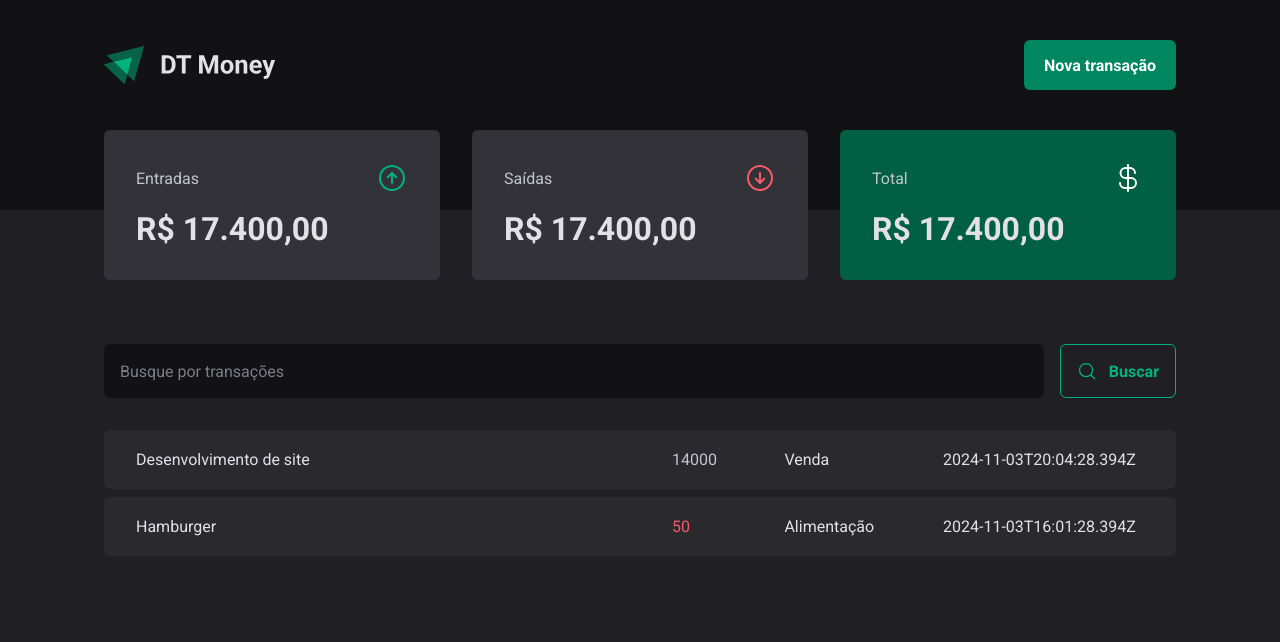
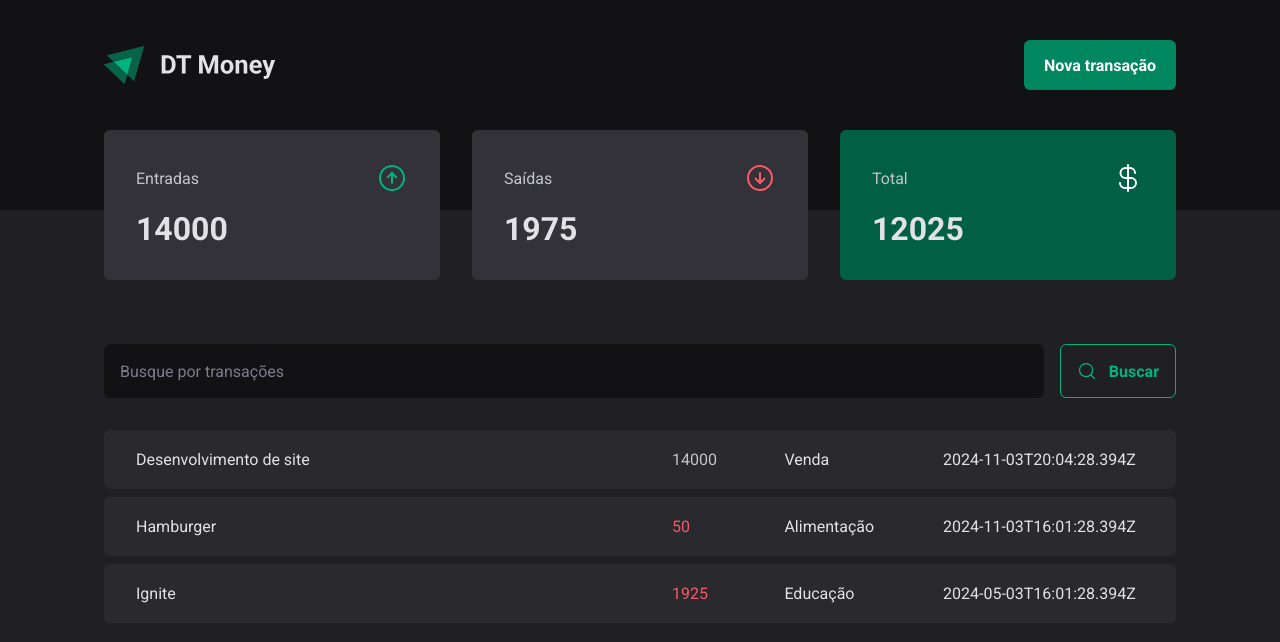
Before and after one commit to saramargarido/dt-money, a React (Vite) app: page / in a window 1280 px wide. Shown: the top 642 px of the page. Built offline with nearby package versions, Linux system fonts and the light colour scheme; data requests are answered from the project's data file.

Commit message:
using reduce to calc values

```diff
--- a/server.json
+++ b/server.json
@@ -15,6 +15,14 @@
       "category": "Alimentação",
       "price": 50,
       "createdAt": "2024-11-03T16:01:28.394Z"
+    },
+    {
+      "id": 3,
+      "description": "Ignite",
+      "type": "outcome",
+      "category": "Educação",
+      "price": 1925,
+      "createdAt": "2024-05-03T16:01:28.394Z"
     }
   ]
 }
--- a/src/components/Summary/index.tsx
+++ b/src/components/Summary/index.tsx
@@ -1,7 +1,28 @@
 import { ArrowCircleDown, ArrowCircleUp, CurrencyDollar } from "phosphor-react";
+import { useContext } from "react";
+import { TransactionsContext } from "../../contexts/TransactionsContext";
 import { SummaryCard, SummaryContainer } from "./styles";
 
 export function Summary() {
+  const { transactions } = useContext(TransactionsContext);
+
+  const summary = transactions.reduce(
+    (acc, transaction) => {
+      if (transaction.type === "income") {
+        acc.income += transaction.price;
+        acc.total += transaction.price;
+      } else {
+        acc.outcome += transaction.price;
+        acc.total -= transaction.price;
+      }
+      return acc;
+    },
+    {
+      income: 0,
+      outcome: 0,
+      total: 0,
+    }
+  );
   return (
     <SummaryContainer>
       <SummaryCard>
@@ -10,7 +31,7 @@
           <ArrowCircleUp size={32} color="#00b37e" />
         </header>
 
-        <strong>R$ 17.400,00</strong>
+        <strong>{summary.income}</strong>
       </SummaryCard>
       <SummaryCard>
         <header>
@@ -18,7 +39,7 @@
           <ArrowCircleDown size={32} color="#f75a68" />
         </header>
 
-        <strong>R$ 17.400,00</strong>
+        <strong>{summary.outcome}</strong>
       </SummaryCard>
       <SummaryCard variant="green">
         <header>
@@ -26,7 +47,7 @@
           <CurrencyDollar size={32} color="#ffffff" />
         </header>
 
-        <strong>R$ 17.400,00</strong>
+        <strong>{summary.total}</strong>
       </SummaryCard>
     </SummaryContainer>
   );
--- a/src/contexts/TransactionsContext.tsx
+++ b/src/contexts/TransactionsContext.tsx
@@ -32,6 +32,7 @@
   useEffect(() => {
     loadTransactions();
   }, []);
+
   return (
     <TransactionsContext.Provider value={{ transactions }}>
       {children}
```
